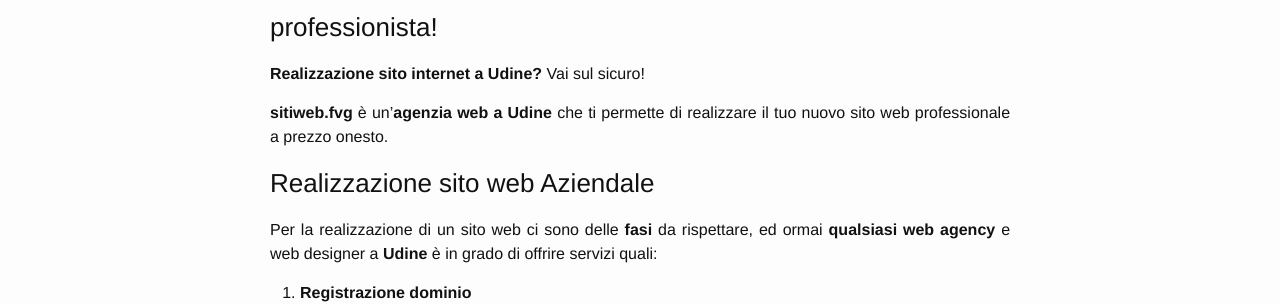
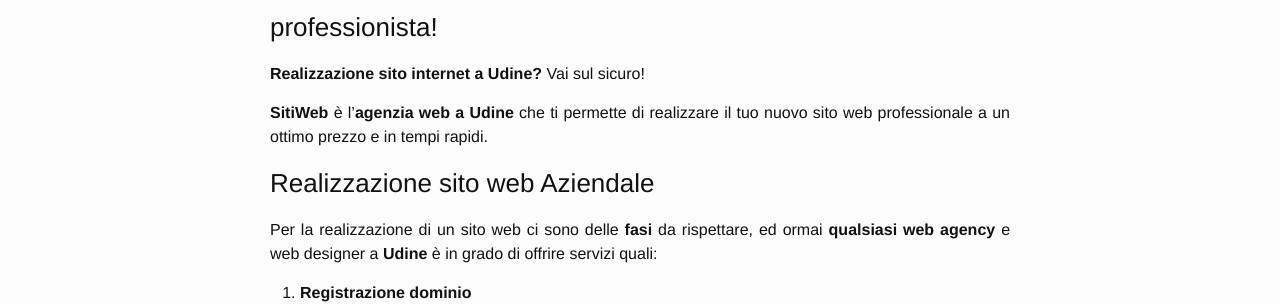
Before and after one commit to enricocaputo/sitiweb.fvg, a Jekyll site: the page built from siti-web-udine.md, in a window 1280 px wide. Shown: the part 860-1164 px from the top of the page. Built offline with Jekyll 4.4.1, drawn with Linux system fonts in a browser that asks for light colours.

```diff
--- a/realizzazione-siti-internet-a-trieste.html
+++ b/realizzazione-siti-internet-a-trieste.html
@@ -14,7 +14,8 @@ sitemap:
 
 <p><strong>Realizzazione sito internet a Trieste?</strong> Vai sul sicuro!</p>
 
-<p><strong>sitiweb.fvg</strong> è un’<strong>agenzia web a Trieste</strong> che ti permette di realizzare il tuo nuovo sito web professionale a prezzo onesto.</p>
+<p><strong>SitiWeb</strong> è l’<strong>agenzia web a Trieste</strong> che ti permette di realizzare il tuo nuovo
+  sito web professionale a un ottimo prezzo e in tempi rapidi.</p>
 
 <h3 id="realizzazione-sito-web-aziendale">Realizzazione sito web Aziendale</h3>
 
--- a/siti-web-udine.md
+++ b/siti-web-udine.md
@@ -13,7 +13,7 @@ sitemap: true
 
 <p><strong>Realizzazione sito internet a Udine?</strong> Vai sul sicuro!</p>
 
-<p><strong>sitiweb.fvg</strong> è un’<strong>agenzia web a Udine</strong> che ti permette di realizzare il tuo nuovo sito web professionale a prezzo onesto.</p>
+<p><strong>SitiWeb</strong> è l’<strong>agenzia web a Udine</strong> che ti permette di realizzare il tuo nuovo sito web professionale a un ottimo prezzo e in tempi rapidi.</p>
 
 <h3 id="realizzazione-sito-web-aziendale">Realizzazione sito web Aziendale</h3>
 
```
Also changed, not shown: siti-web-gorizia.md (+1 -1 lines), siti-web-pordenone.md (+1 -1 lines).
